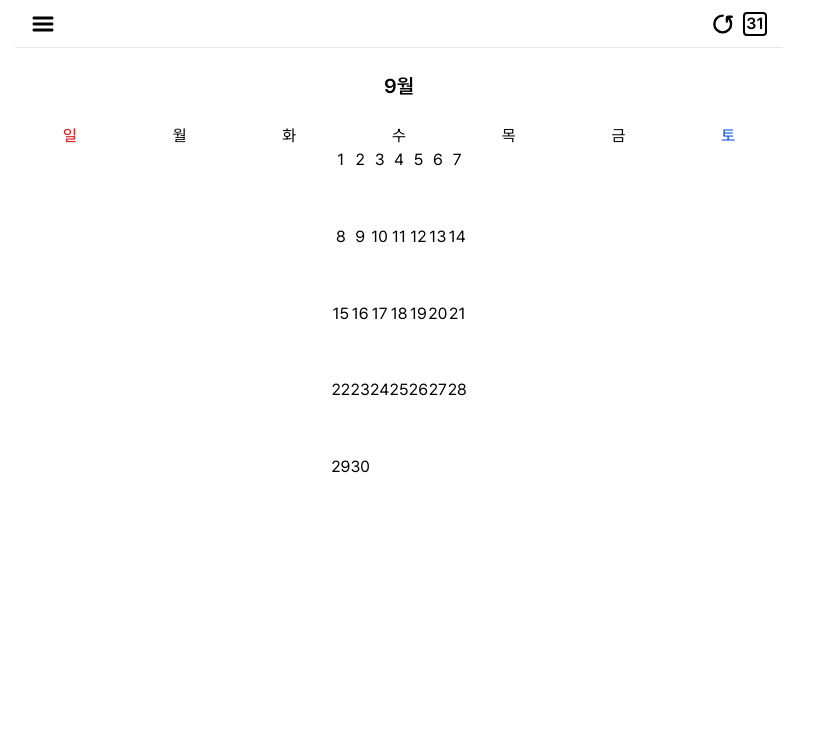
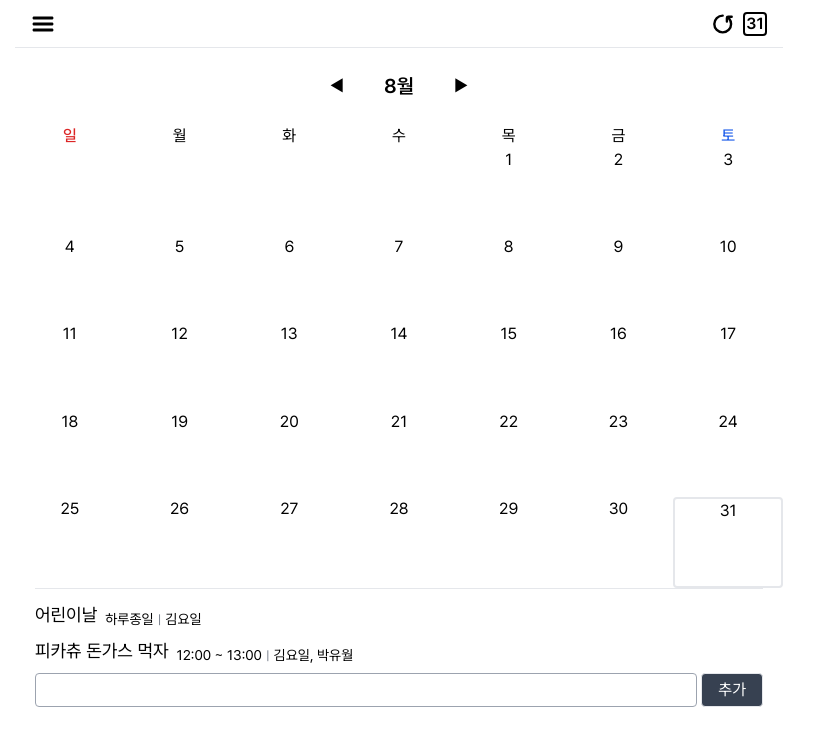
Before and after one commit to reeny404/calendar-with, a Next.js app: page / in a window 1280 px wide. Shown: the top 746 px of the page, without its empty margins (241-1055 px from the left). Built offline with nearby package versions, Linux system fonts and the light colour scheme.

Commit message:
feat: layout 잡기 #7 #9 - 하단에 일정 띄우기 - 이전 달 보기, 이후 달 보기 화살표 추가

```diff
--- a/app/(provider)/(root)/page.tsx
+++ b/app/(provider)/(root)/page.tsx
@@ -1,49 +1,22 @@
-import clsx from 'clsx';
-import { PropsWithChildren } from 'react';
+import Calendar from '@/components/calendar/Calendar';
 
 function RootPage() {
-  const month: number = 9;
-
-  const startDate: Date = new Date(2024, month - 1, 1);
-  const endDate: Date = new Date(2024, month, 0);
-  const getDateNumber = (i: number) => {
-    const date = i + 1 - startDate.getDay();
-    return date > 0 ? date : '';
-  };
-  // const isToday =
+  const today = new Date();
+  const month: number = today.getMonth() + 1;
+  const day: number = today.getDate();
 
   return (
     <main className='min-h-[calc(100%-3rem)]'>
-      <h3 className='w-full pb-6 text-center text-xl font-semibold'>
-        {month}월
-      </h3>
+      <section className='pb-6 flex justify-center'>
+        <button>◀</button>
+        <h3 className='px-10 text-xl font-semibold'>{month}월</h3>
+        <button>▶</button>
+      </section>
       <section className=''>
-        <div className='grid grid-cols-7'>
-          <Box className='text-red-600 font-medium'>일</Box>
-          <Box>월</Box>
-          <Box>화</Box>
-          <Box>수</Box>
-          <Box>목</Box>
-          <Box>금</Box>
-          <Box className='text-blue-600 font-medium'>토</Box>
-        </div>
-        <div className='h-96 grid grid-cols-7 justify-self-center align-text-top'>
-          {Array(endDate.getDate() + startDate.getDay())
-            .fill(undefined)
-            .map((_, i) => (
-              <Box key={i} className={clsx('w-full h-full')}>
-                {getDateNumber(i)}
-              </Box>
-            ))}
-        </div>
+        <Calendar month={month} day={day} />
       </section>
     </main>
   );
 }
 
-type BoxProps = { className?: string } & PropsWithChildren;
-function Box({ children, className }: BoxProps) {
-  return <div className={clsx('h-6 text-center', className)}>{children}</div>;
-}
-
 export default RootPage;
--- /dev/null
+++ b/components/calendar/Box.tsx
@@ -0,0 +1,8 @@
+import clsx from 'clsx';
+import { PropsWithChildren } from 'react';
+
+type BoxProps = { className?: string } & PropsWithChildren;
+
+export function Box({ children, className }: BoxProps) {
+  return <div className={clsx('h-6 text-center', className)}>{children}</div>;
+}
--- /dev/null
+++ b/components/calendar/Calendar.tsx
@@ -0,0 +1,60 @@
+import clsx from 'clsx';
+import { Box } from './Box';
+import Schedules from './Schedules';
+
+type CalendarProps = {
+  month: number;
+  day?: number;
+};
+
+function Calendar({ month, day }: CalendarProps) {
+  const startDate: Date = new Date(2024, month - 1, 1);
+  const endDate: Date = new Date(2024, month, 0);
+  const getDateNumber = (i: number) => {
+    const date = i + 1 - startDate.getDay();
+    return date > 0 ? date : '';
+  };
+
+  return (
+    <>
+      <div className='grid grid-cols-7'>
+        <Box className='text-red-600 font-medium'>일</Box>
+        <Box>월</Box>
+        <Box>화</Box>
+        <Box>수</Box>
+        <Box>목</Box>
+        <Box>금</Box>
+        <Box className='text-blue-600 font-medium'>토</Box>
+      </div>
+      <div className='min-h-[55svh] grid grid-cols-7'>
+        {Array(endDate.getDate() + startDate.getDay())
+          .fill(undefined)
+          .map((_, i) => {
+            const date = getDateNumber(i);
+            return (
+              <Box
+                key={i}
+                className={clsx('w-full h-full', {
+                  'border-2 rounded': date === day,
+                })}
+              >
+                {date}
+              </Box>
+            );
+          })}
+      </div>
+      <div className='mx-5 py-3 space-y-2 border-t'>
+        {day && <Schedules month={month} day={day} />}
+        <div className='space-x-1 flex'>
+          <input className='flex-1 px-3 py-1 border border-gray-400 rounded outline-none' />
+          <button className='px-4 border text-white bg-gray-700 rounded'>
+            {/* // TODO 달력에 선택된 날짜에 schedule insert 되도록 */}
+            추가
+          </button>
+        </div>
+      </div>
+    </>
+  );
+}
+
+export default Calendar;
--- /dev/null
+++ b/components/calendar/Schedules.tsx
@@ -0,0 +1,31 @@
+type SchedulesProps = {
+  month: number;
+  day: number;
+};
+
+function Schedules({ month, day }: SchedulesProps) {
+  // TODO month, day 기준으로 데이터 불러와서 그리기
+
+  return (
+    <>
+      <div className='flex items-end'>
+        <h4 className='text-lg'>어린이날</h4>
+        <div className='text-sm indent-2'>
+          <span>하루종일</span>
+          <span className='px-1 text-gray-500 text-xs'>|</span>
+          <span>김요일</span>
+        </div>
+      </div>
+      <div className='flex items-end'>
+        <h4 className='text-lg'>피카츄 돈가스 먹자</h4>
+        <div className='text-sm indent-2'>
+          <span>12:00 ~ 13:00</span>
+          <span className='px-1 text-gray-500 text-xs'>|</span>
+          <span>김요일, 박유월</span>
+        </div>
+      </div>
+    </>
+  );
+}
+
+export default Schedules;
--- /dev/null
+++ b/components/calendar/index.ts
@@ -0,0 +1 @@
+export * from "./Calendar";
```
